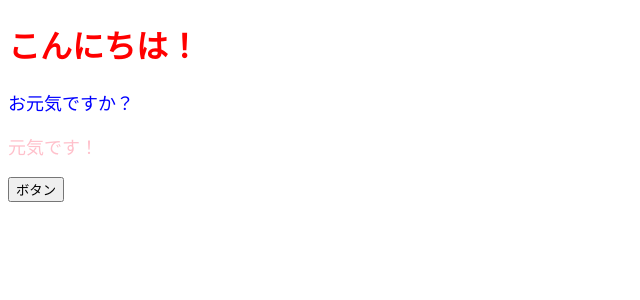
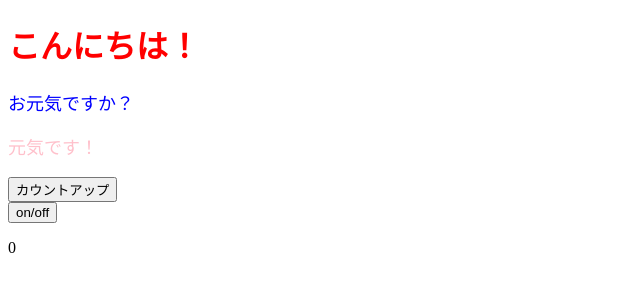
Before and after one commit to wsonrk/todo-app-react, a React (Create React App) app: page / in a window 1280 px wide. Shown: the top 300 px of the page, without its empty margins (0-640 px from the left). Built offline with nearby package versions, Linux system fonts and the light colour scheme.

Commit message:
基礎学習

```diff
--- a/src/App.jsx
+++ b/src/App.jsx
@@ -1,13 +1,40 @@
-import React from "react";
-import ColofulMessage from "./components/ColorfulMessage";
+import React, { useEffect, useState } from "react";
+import ColorfulMessage from "./components/ColorfulMessage";
+
 const App = () => {
-  const onClickButton = () => alert();
+  console.log("さいしょ");
+  const [num, setNum] = useState(0);
+  const [faceShowFlag, setFaceShowFlag] = useState(false);
+
+  const onClickButton = () => {
+    setNum(num + 1);
+  };
+
+  const onClickSwitchShowFlag = () => {
+    setFaceShowFlag(!faceShowFlag);
+  };
+
+  useEffect(() => {
+    if (num > 0) {
+      if (num % 3 === 0) {
+        faceShowFlag || setFaceShowFlag(true);
+      } else {
+        faceShowFlag && setFaceShowFlag(false);
+      }
+    }
+    // eslint-disable-next-line react-hooks/exhaustive-deps
+  }, [num]);
+
   return (
     <>
       <h1 style={{ color: "red" }}>こんにちは！</h1>
-      <ColofulMessage color="blue">お元気ですか？</ColofulMessage>
-      <ColofulMessage color="pink">元気です！</ColofulMessage>
-      <button onClick={onClickButton}>ボタン</button>
+      <ColorfulMessage color="blue">お元気ですか？</ColorfulMessage>
+      <ColorfulMessage color="pink">元気です！</ColorfulMessage>
+      <button onClick={onClickButton}>カウントアップ</button>
+      <br />
+      <button onClick={onClickSwitchShowFlag}>on/off</button>
+      <p>{num}</p>
+      {faceShowFlag && <p>(*´꒳`*)</p>}
     </>
   );
 };
```
